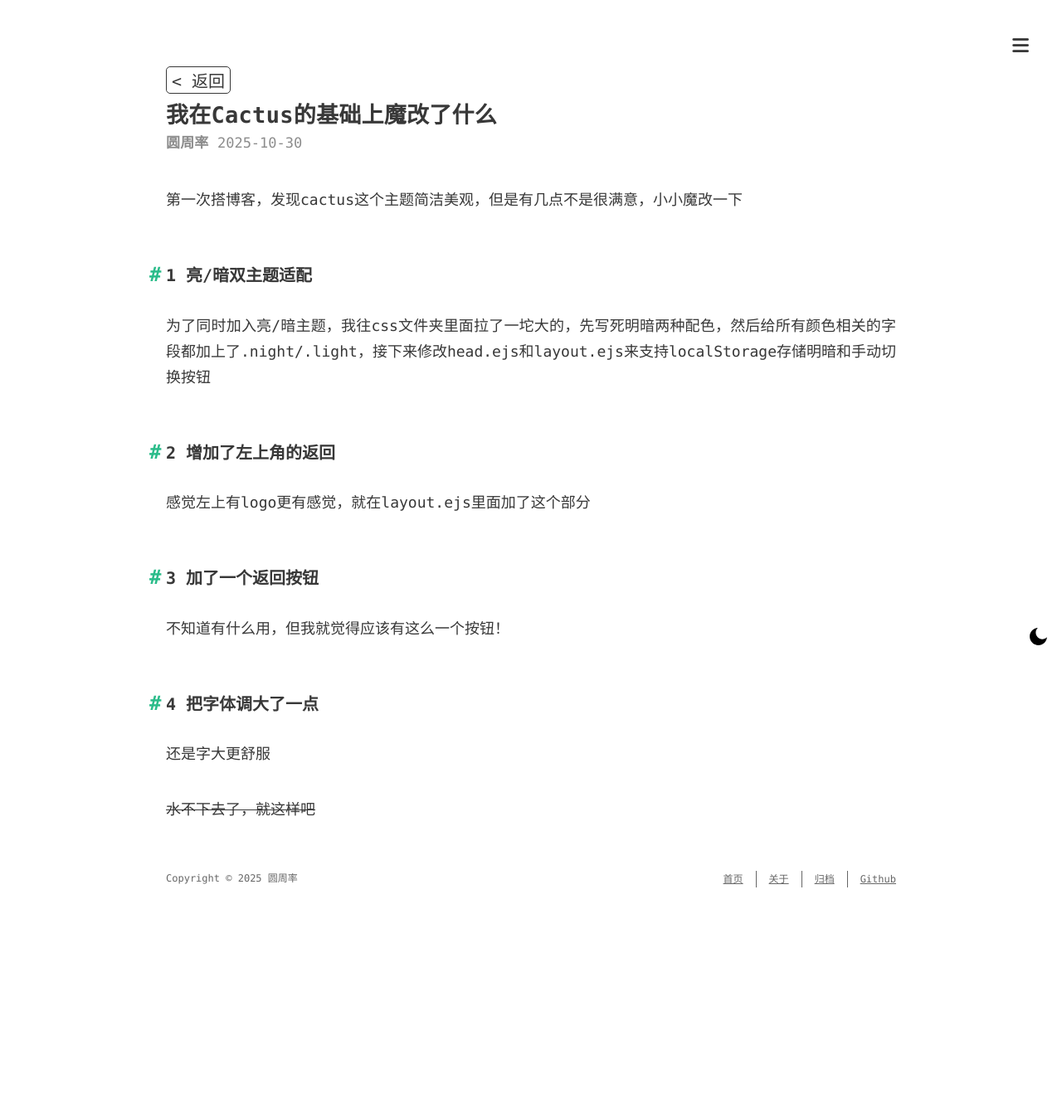
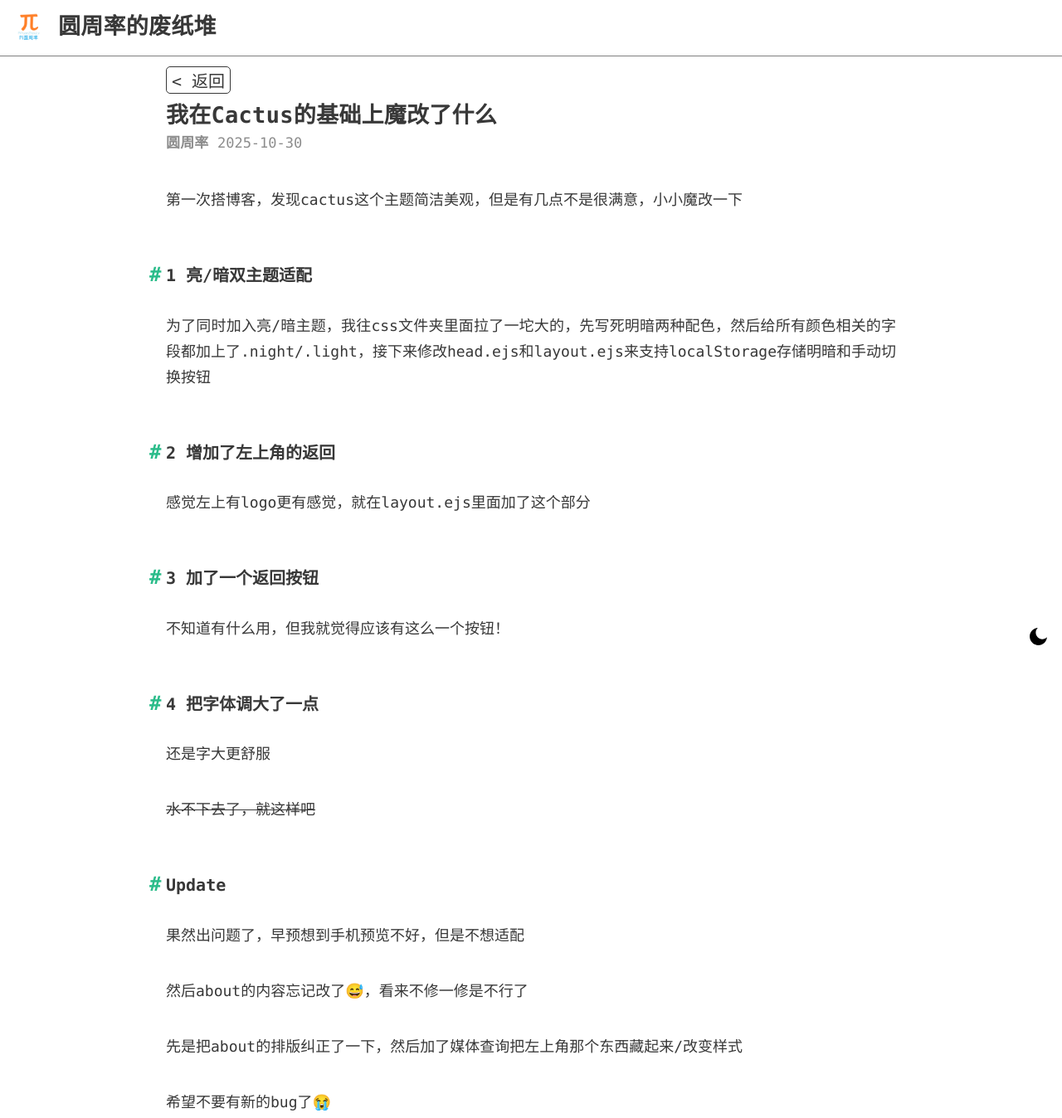
Before and after one commit to PiYuanZhouLv/piyuanzhoulv.github.io, a plain HTML site: page 2025/10/30/我在Cactus的基础上魔改了什么/index.html in a window 1280 px wide. Shown: the top 1348 px of the page at 83% size. Before the commit the page ends 1090 px from the top, so only its background shows below. Drawn offline with nearby package versions, Linux system fonts and the light colour scheme; some packages are replaced by stand-ins of ours; a script that the page names is missing; a web font is replaced by a local one.

Commit message:
Site updated: 2025-10-30 20:11:40

```diff
--- a/2025/10/30/我在Cactus的基础上魔改了什么/index.html
+++ b/2025/10/30/我在Cactus的基础上魔改了什么/index.html
@@ -14,7 +14,7 @@
 <meta property="og:description" content="第一次搭博客，发现cactus这个主题简洁美观，但是有几点不是很满意，小小魔改一下 1 亮&#x2F;暗双主题适配为了同时加入亮&#x2F;暗主题，我往css文件夹里面拉了一坨大的，先写死明暗两种配色，然后给所有颜色相关的字段都加上了.night&#x2F;.light，接下来修改head.ejs和layout.ejs来支持localStorage存储明暗和手动切换按钮 2 增加了左上角的返回感觉">
 <meta property="og:locale" content="zh_CN">
 <meta property="article:published_time" content="2025-10-30T09:20:03.000Z">
-<meta property="article:modified_time" content="2025-10-30T10:21:51.030Z">
+<meta property="article:modified_time" content="2025-10-30T12:08:46.273Z">
 <meta property="article:author" content="圆周率">
 <meta name="twitter:card" content="summary">
 
@@ -76,14 +76,7 @@
 <meta name="generator" content="Hexo 7.3.0"></head>
 
 <body class="max-width mx-auto px3 ltr" style="transition: 0.3s;">
-    <style>
-      @media screen and (max-width: 1468px) {
-        .hide-on-phone{
-          display: none !important;
-        }
-      }
-    </style>
-    <a class="hide-on-phone" href="/" style="position: fixed; left: 0; top: 0; z-index: 999; margin: 10px; display: flex; align-items: center; text-decoration: none; color: inherit; background: inherit; border: 1px solid; border-radius: 10px; padding-left: 10px;"><img src="/images/logo.png" style="width: 50px; height: 50px;"><h1 class="p-name" style="display: inline; margin: 10px;">圆周率的废纸堆</h1></a>
+    <a class="hide-on-phone" href="/" style="position: fixed; left: 0; top: 0; z-index: 999; margin: 10px; display: flex; align-items: center; text-decoration: none; color: inherit; background: inherit; border: 1px solid; border-radius: 10px; padding-left: 10px;"><img src="/images/logo.png" style="width: 50px; height: 50px; border-radius: 5px;"><h1 class="p-name" style="display: inline; margin: 10px;">圆周率的废纸堆</h1></a>
     <div style="position: fixed; right: 0; bottom: 0; z-index: 999; margin: 10px;">
       <button id="sun" style="border: none; background: none; color:white;" onclick="switchColorScheme('light')"><svg style="width: 25px; height: 25px;" xmlns="http://www.w3.org/2000/svg" viewBox="0 0 24 24" fill="currentColor"><path fill="none" d="M0 0h24v24H0z"></path><path d="M12 18C8.68629 18 6 15.3137 6 12C6 8.68629 8.68629 6 12 6C15.3137 6 18 8.68629 18 12C18 15.3137 15.3137 18 12 18ZM12 16C14.2091 16 16 14.2091 16 12C16 9.79086 14.2091 8 12 8C9.79086 8 8 9.79086 8 12C8 14.2091 9.79086 16 12 16ZM11 1H13V4H11V1ZM11 20H13V23H11V20ZM3.51472 4.92893L4.92893 3.51472L7.05025 5.63604L5.63604 7.05025L3.51472 4.92893ZM16.9497 18.364L18.364 16.9497L20.4853 19.0711L19.0711 20.4853L16.9497 18.364ZM19.0711 3.51472L20.4853 4.92893L18.364 7.05025L16.9497 5.63604L19.0711 3.51472ZM5.63604 16.9497L7.05025 18.364L4.92893 20.4853L3.51472 19.0711L5.63604 16.9497ZM23 11V13H20V11H23ZM4 11V13H1V11H4Z"></path></svg></button>
       <button id="moon" style="border: none; background: none; color: black;" onclick="switchColorScheme('night')"><svg style="width: 25px; height: 25px;" xmlns="http://www.w3.org/2000/svg" viewBox="0 0 24 24" fill="currentColor"><path fill="none" d="M0 0h24v24H0z"></path><path d="M11.3807 2.01886C9.91573 3.38768 9 5.3369 9 7.49999C9 11.6421 12.3579 15 16.5 15C18.6631 15 20.6123 14.0843 21.9811 12.6193C21.6613 17.8537 17.3149 22 12 22C6.47715 22 2 17.5228 2 12C2 6.68514 6.14629 2.33869 11.3807 2.01886Z"></path></svg></button>
@@ -168,12 +161,23 @@
 
 
       <div id="toc">
-        <ol class="toc"><li class="toc-item toc-level-2"><a class="toc-link" href="#1-%E4%BA%AE-%E6%9A%97%E5%8F%8C%E4%B8%BB%E9%A2%98%E9%80%82%E9%85%8D"><span class="toc-number">1.</span> <span class="toc-text">1 亮&#x2F;暗双主题适配</span></a></li><li class="toc-item toc-level-2"><a class="toc-link" href="#2-%E5%A2%9E%E5%8A%A0%E4%BA%86%E5%B7%A6%E4%B8%8A%E8%A7%92%E7%9A%84%E8%BF%94%E5%9B%9E"><span class="toc-number">2.</span> <span class="toc-text">2 增加了左上角的返回</span></a></li><li class="toc-item toc-level-2"><a class="toc-link" href="#3-%E5%8A%A0%E4%BA%86%E4%B8%80%E4%B8%AA%E8%BF%94%E5%9B%9E%E6%8C%89%E9%92%AE"><span class="toc-number">3.</span> <span class="toc-text">3 加了一个返回按钮</span></a></li><li class="toc-item toc-level-2"><a class="toc-link" href="#4-%E6%8A%8A%E5%AD%97%E4%BD%93%E8%B0%83%E5%A4%A7%E4%BA%86%E4%B8%80%E7%82%B9"><span class="toc-number">4.</span> <span class="toc-text">4 把字体调大了一点</span></a></li></ol>
+        <ol class="toc"><li class="toc-item toc-level-2"><a class="toc-link" href="#1-%E4%BA%AE-%E6%9A%97%E5%8F%8C%E4%B8%BB%E9%A2%98%E9%80%82%E9%85%8D"><span class="toc-number">1.</span> <span class="toc-text">1 亮&#x2F;暗双主题适配</span></a></li><li class="toc-item toc-level-2"><a class="toc-link" href="#2-%E5%A2%9E%E5%8A%A0%E4%BA%86%E5%B7%A6%E4%B8%8A%E8%A7%92%E7%9A%84%E8%BF%94%E5%9B%9E"><span class="toc-number">2.</span> <span class="toc-text">2 增加了左上角的返回</span></a></li><li class="toc-item toc-level-2"><a class="toc-link" href="#3-%E5%8A%A0%E4%BA%86%E4%B8%80%E4%B8%AA%E8%BF%94%E5%9B%9E%E6%8C%89%E9%92%AE"><span class="toc-number">3.</span> <span class="toc-text">3 加了一个返回按钮</span></a></li><li class="toc-item toc-level-2"><a class="toc-link" href="#4-%E6%8A%8A%E5%AD%97%E4%BD%93%E8%B0%83%E5%A4%A7%E4%BA%86%E4%B8%80%E7%82%B9"><span class="toc-number">4.</span> <span class="toc-text">4 把字体调大了一点</span></a></li><li class="toc-item toc-level-2"><a class="toc-link" href="#Update"><span class="toc-number">5.</span> <span class="toc-text">Update</span></a></li></ol>
       </div>
 
   </span>
 </div>
 
+      <style>
+        @media screen and (max-width: 1468px) {
+          .hide-on-phone{
+            margin: 0 !important;
+            width: 100%;
+            border: none !important;
+            border-radius: 0 !important;
+            border-bottom: gray 1px solid !important;
+          }
+        }
+      </style>
 
     <div class="content index py4 ">
 
@@ -216,6 +220,10 @@
 <h2 id="3-加了一个返回按钮"><a href="#3-加了一个返回按钮" class="headerlink" title="3 加了一个返回按钮"></a>3 加了一个返回按钮</h2><p>不知道有什么用，但我就觉得应该有这么一个按钮！</p>
 <h2 id="4-把字体调大了一点"><a href="#4-把字体调大了一点" class="headerlink" title="4 把字体调大了一点"></a>4 把字体调大了一点</h2><p>还是字大更舒服</p>
 <p><del>水不下去了，就这样吧</del></p>
+<h2 id="Update"><a href="#Update" class="headerlink" title="Update"></a>Update</h2><p>果然出问题了，早预想到手机预览不好，但是不想适配</p>
+<p>然后about的内容忘记改了😅，看来不修一修是不行了</p>
+<p>先是把about的排版纠正了一下，然后加了媒体查询把左上角那个东西藏起来&#x2F;改变样式</p>
+<p>希望不要有新的bug了😭</p>
 
   </div>
 </article>
@@ -243,7 +251,7 @@
 
 
       <div id="toc-footer" style="display: none">
-        <ol class="toc"><li class="toc-item toc-level-2"><a class="toc-link" href="#1-%E4%BA%AE-%E6%9A%97%E5%8F%8C%E4%B8%BB%E9%A2%98%E9%80%82%E9%85%8D"><span class="toc-number">1.</span> <span class="toc-text">1 亮&#x2F;暗双主题适配</span></a></li><li class="toc-item toc-level-2"><a class="toc-link" href="#2-%E5%A2%9E%E5%8A%A0%E4%BA%86%E5%B7%A6%E4%B8%8A%E8%A7%92%E7%9A%84%E8%BF%94%E5%9B%9E"><span class="toc-number">2.</span> <span class="toc-text">2 增加了左上角的返回</span></a></li><li class="toc-item toc-level-2"><a class="toc-link" href="#3-%E5%8A%A0%E4%BA%86%E4%B8%80%E4%B8%AA%E8%BF%94%E5%9B%9E%E6%8C%89%E9%92%AE"><span class="toc-number">3.</span> <span class="toc-text">3 加了一个返回按钮</span></a></li><li class="toc-item toc-level-2"><a class="toc-link" href="#4-%E6%8A%8A%E5%AD%97%E4%BD%93%E8%B0%83%E5%A4%A7%E4%BA%86%E4%B8%80%E7%82%B9"><span class="toc-number">4.</span> <span class="toc-text">4 把字体调大了一点</span></a></li></ol>
+        <ol class="toc"><li class="toc-item toc-level-2"><a class="toc-link" href="#1-%E4%BA%AE-%E6%9A%97%E5%8F%8C%E4%B8%BB%E9%A2%98%E9%80%82%E9%85%8D"><span class="toc-number">1.</span> <span class="toc-text">1 亮&#x2F;暗双主题适配</span></a></li><li class="toc-item toc-level-2"><a class="toc-link" href="#2-%E5%A2%9E%E5%8A%A0%E4%BA%86%E5%B7%A6%E4%B8%8A%E8%A7%92%E7%9A%84%E8%BF%94%E5%9B%9E"><span class="toc-number">2.</span> <span class="toc-text">2 增加了左上角的返回</span></a></li><li class="toc-item toc-level-2"><a class="toc-link" href="#3-%E5%8A%A0%E4%BA%86%E4%B8%80%E4%B8%AA%E8%BF%94%E5%9B%9E%E6%8C%89%E9%92%AE"><span class="toc-number">3.</span> <span class="toc-text">3 加了一个返回按钮</span></a></li><li class="toc-item toc-level-2"><a class="toc-link" href="#4-%E6%8A%8A%E5%AD%97%E4%BD%93%E8%B0%83%E5%A4%A7%E4%BA%86%E4%B8%80%E7%82%B9"><span class="toc-number">4.</span> <span class="toc-text">4 把字体调大了一点</span></a></li><li class="toc-item toc-level-2"><a class="toc-link" href="#Update"><span class="toc-number">5.</span> <span class="toc-text">Update</span></a></li></ol>
       </div>
 
 
```
Also changed, not shown: 2025/10/30/此前的比赛战绩/index.html (+12 -8 lines), 404.html (+8 -8 lines), about/index.html (+15 -13 lines), archives/2025/10/index.html (+8 -8 lines), archives/2025/index.html (+8 -8 lines), archives/index.html (+8 -8 lines), index.html (+8 -8 lines).
